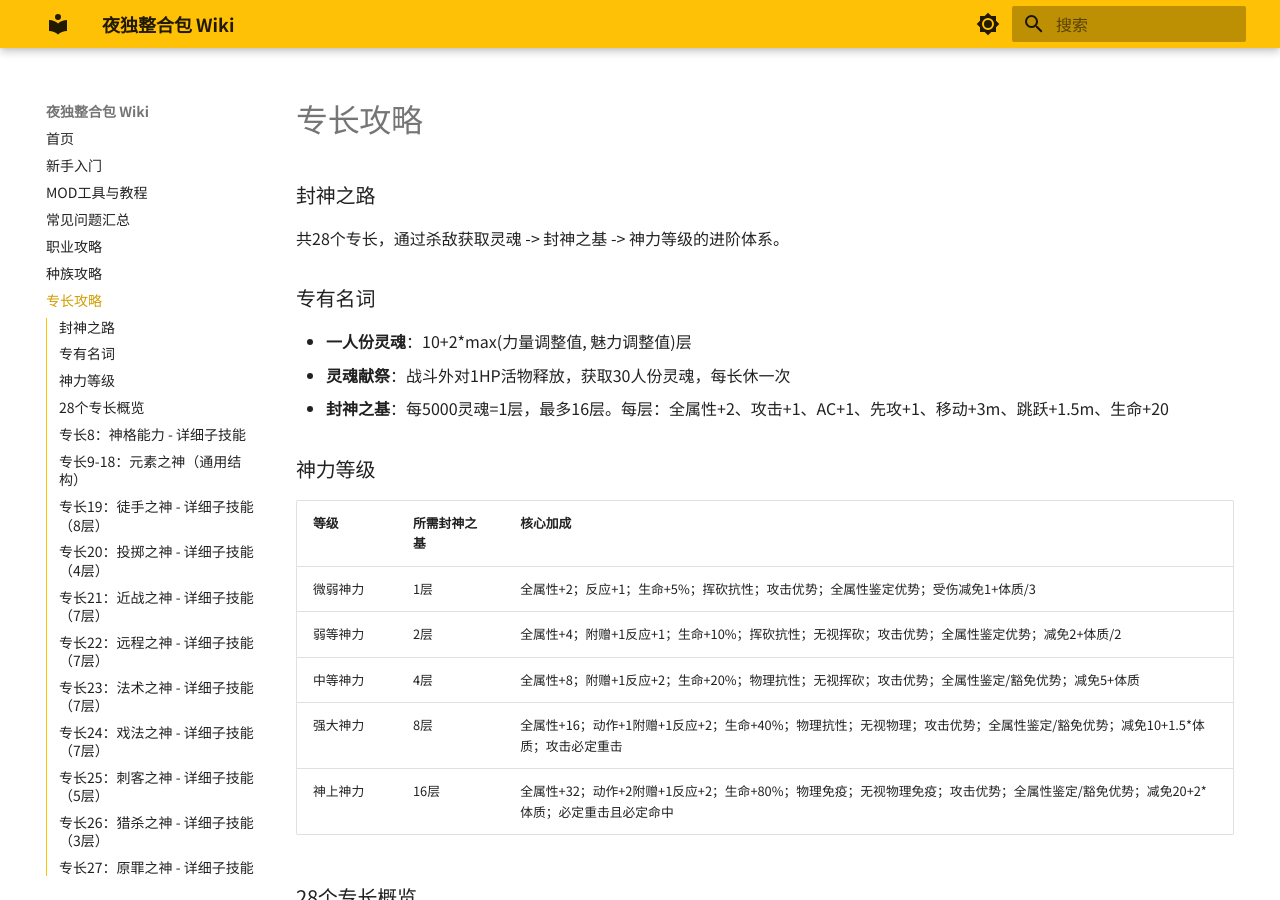
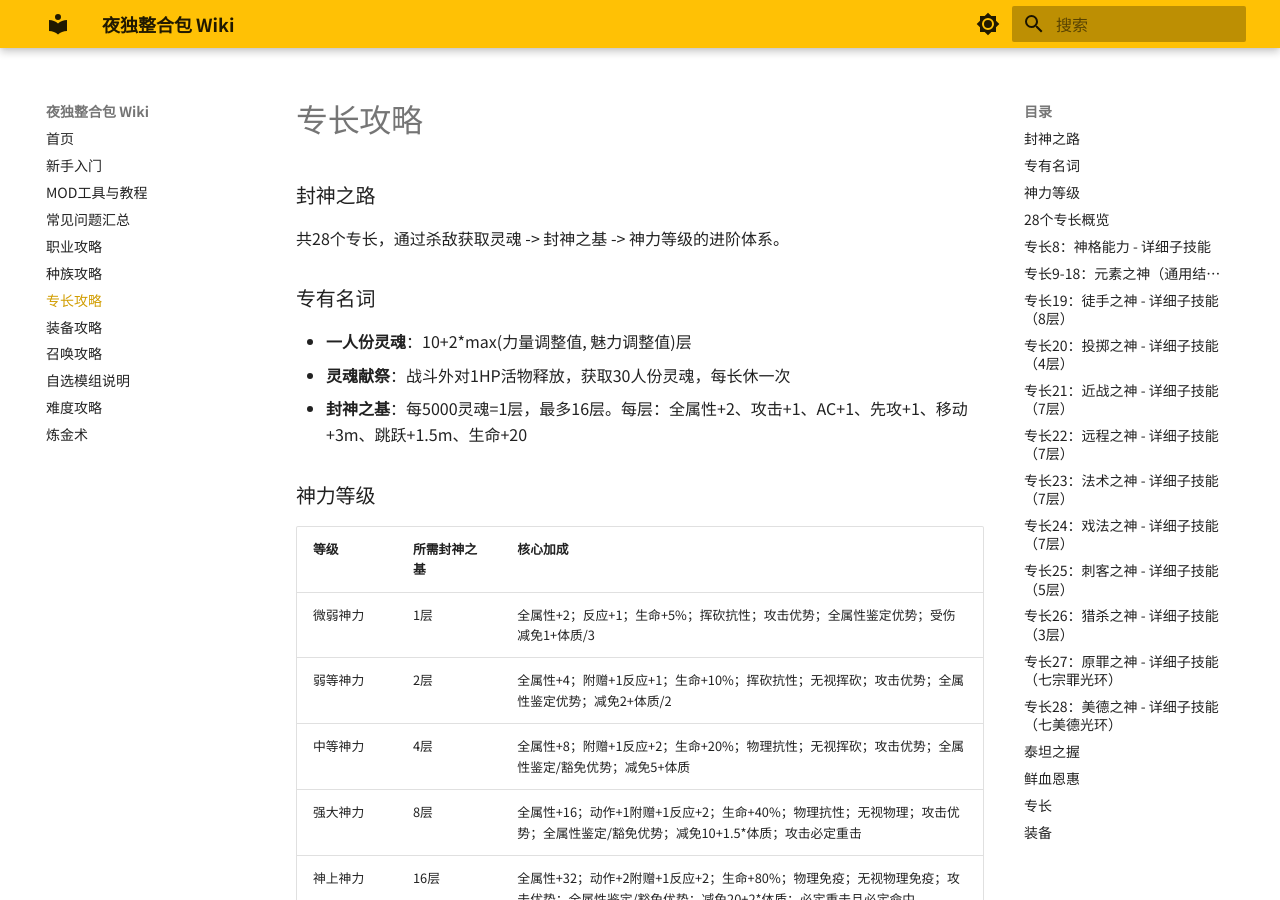
Before and after one commit to oiclyd/bg3-mod-wiki, an MkDocs documentation site: the page built from docs/ch7-divinity.md, in a window 1280 px wide and 900 px high. Built offline with MkDocs 1.6.1 and Material for MkDocs 9.7.7, drawn with Linux system fonts in a browser that asks for light colours.

Commit message:
移除toc.integrate和navigation.sections，简化左侧导航

```diff
--- a/mkdocs.yml
+++ b/mkdocs.yml
@@ -23,10 +23,7 @@ theme:
     text: Noto Sans SC
     code: JetBrains Mono
   features:
-    - navigation.sections
-    - navigation.expand
     - navigation.top
-    - toc.integrate
     - search.suggest
     - search.highlight
     - content.code.copy
```
